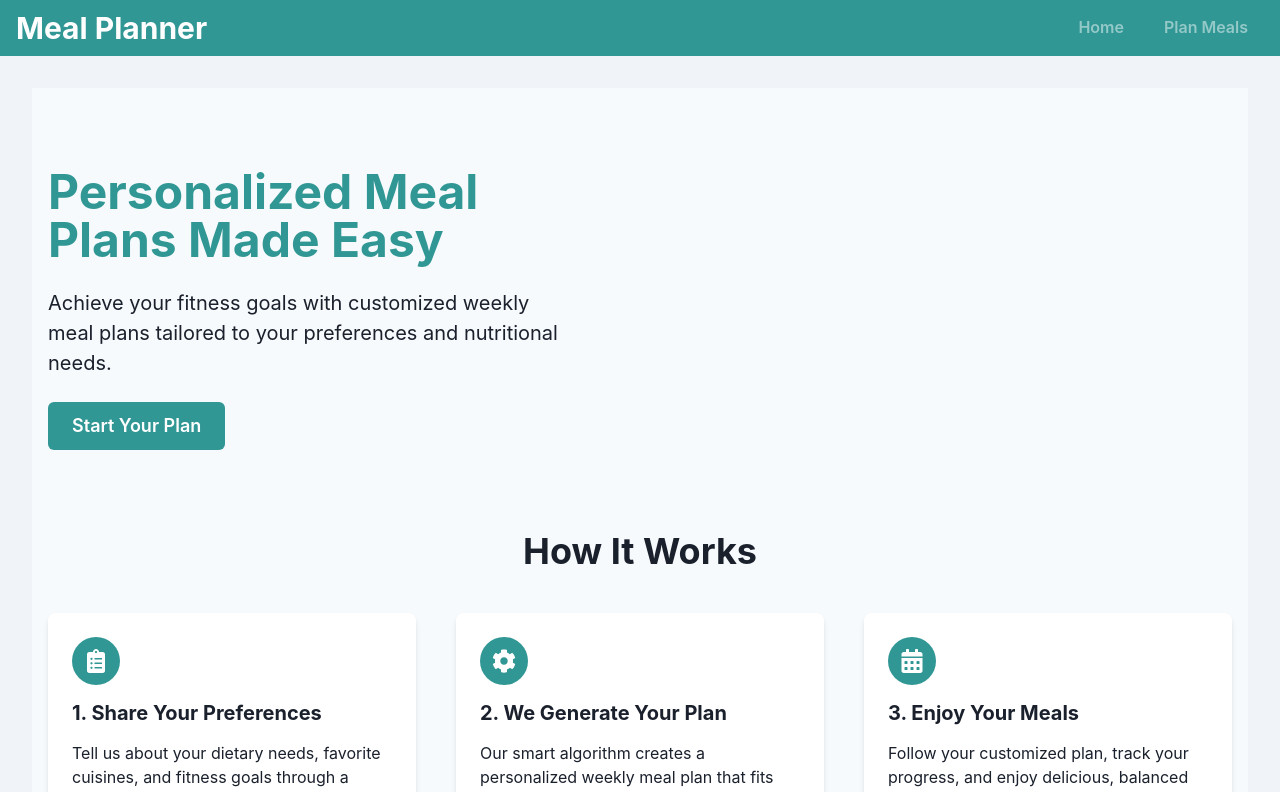
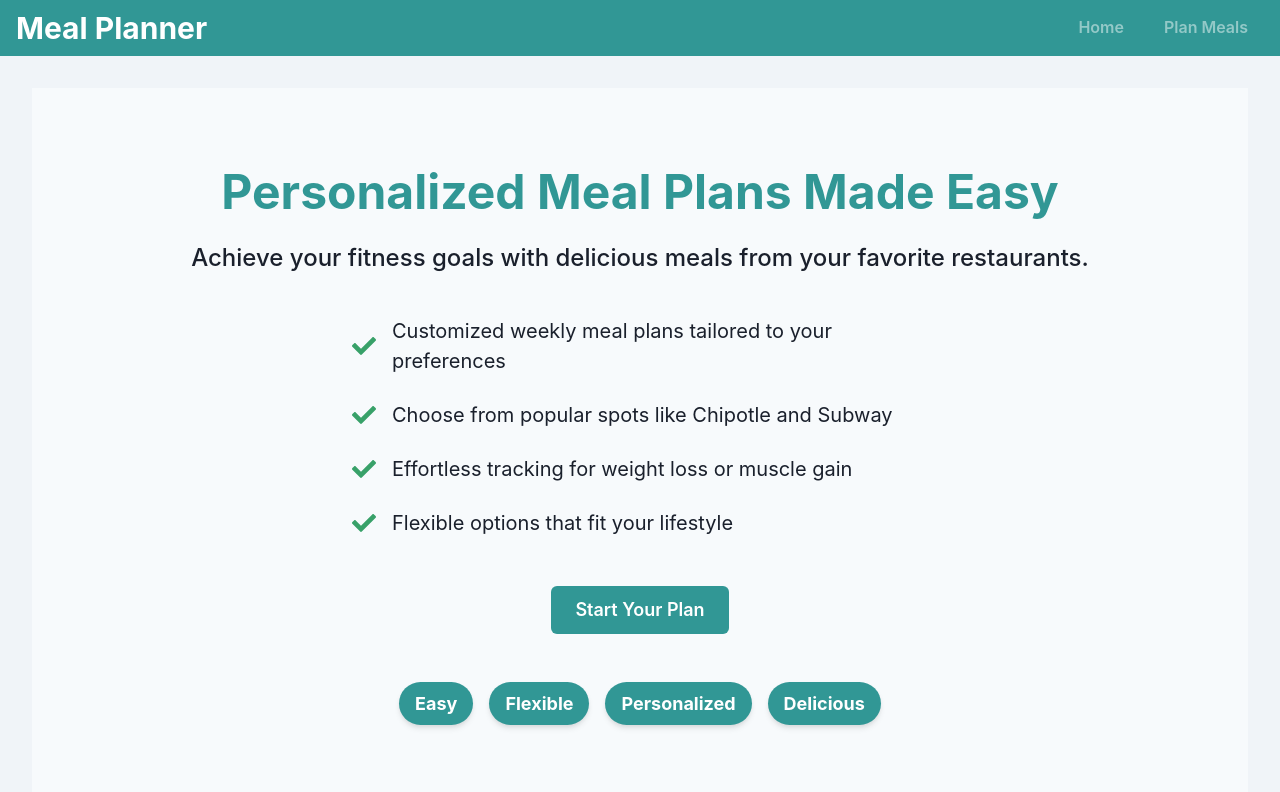
Before and after one commit to ms5573/meal_planner, a React (Create React App) app: page / in a window 1280 px wide. Shown: the top 792 px of the page. Built offline with nearby package versions, Linux system fonts and the light colour scheme.

Commit message:
Improved Landing pAGE

```diff
--- a/src/LandingPage.js
+++ b/src/LandingPage.js
@@ -1,7 +1,7 @@
 import React from 'react';
 import { useNavigate } from 'react-router-dom';
-import { Button, Box, Container, Heading, Text, VStack, HStack, SimpleGrid, Icon, useColorModeValue, Flex, Tab, TabList, TabPanel, TabPanels, Tabs, Badge } from '@chakra-ui/react';
-import { FaUtensils, FaChartPie, FaAppleAlt, FaClipboardCheck, FaFire, FaDrumstickBite, FaCheese, FaBreadSlice, FaClipboardList, FaCog, FaCalendarAlt } from 'react-icons/fa';
+import { Button, Box, Container, Heading, Text, VStack, HStack, SimpleGrid, Icon, useColorModeValue, Flex, ListItem, UnorderedList, Tab, TabList, TabPanel, TabPanels, Tabs, Badge, Tag, TagLabel } from '@chakra-ui/react';
+import { FaUtensils, FaChartPie, FaAppleAlt, FaClipboardCheck, FaFire, FaDrumstickBite, FaCheese, FaBreadSlice, FaClipboardList, FaCog, FaCalendarAlt, FaCheck } from 'react-icons/fa';
 import RestaurantLogo from './RestaurantLogo';
 
 // Feature component for displaying key features
@@ -14,12 +14,6 @@ const Feature = ({ icon, title, text }) => {
     </VStack>
   );
 };
-
-
-// const bounceAnimation = keyframes`
-//   0%, 100% { transform: translateY(0); }
-//   50% { transform: translateY(-10px); }
-// `;
 
 // How It Works Step component
 const HowItWorksStep = ({ icon, title, description }) => {
@@ -149,19 +143,49 @@ const LandingPage = () => {
     navigate('/meal-planner');
   };
 
+  const FeatureTag = ({ children }) => (
+    <Box
+      bg="teal.500"
+      color="white"
+      px={4}
+      py={2}
+      borderRadius="full"
+      fontWeight="bold"
+      fontSize="lg"
+      boxShadow="md"
+      _hover={{ transform: 'translateY(-2px)', boxShadow: 'lg' }}
+      transition="all 0.2s"
+    >
+      {children}
+    </Box>
+  );
+
   return (
     <Box bg={bgColor} minH="100vh">
       <Container maxW="container.xl" pt={20}>
         <VStack spacing={20} align="stretch">
           {/* Hero Section */}
-          <HStack spacing={8} alignItems="center" justifyContent="space-between" flexWrap="wrap">
-            <VStack align="start" spacing={6} maxW="lg">
-              <Heading as="h1" size="2xl" color="teal.500">
-                Personalized Meal Plans Made Easy
-              </Heading>
-              <Text fontSize="xl">
-                Achieve your fitness goals with customized weekly meal plans tailored to your preferences and nutritional needs.
-              </Text>
+          <Box>
+            <Heading as="h1" size="2xl" color="teal.500" textAlign="center" mb={6}>
+              Personalized Meal Plans Made Easy
+            </Heading>
+            <Text fontSize="2xl" textAlign="center" mb={10} fontWeight="medium">
+              Achieve your fitness goals with delicious meals from your favorite restaurants.
+            </Text>
+            <VStack spacing={6} mb={12} align="start" maxW="xl" mx="auto">
+              {[
+                "Customized weekly meal plans tailored to your preferences",
+                "Choose from popular spots like Chipotle and Subway",
+                "Effortless tracking for weight loss or muscle gain",
+                "Flexible options that fit your lifestyle"
+              ].map((text, index) => (
+                <HStack key={index} spacing={4}>
+                  <Icon as={FaCheck} color="green.500" boxSize={6} />
+                  <Text fontSize="xl">{text}</Text>
+                </HStack>
+              ))}
+            </VStack>
+            <Flex justify="center" mb={12}>
               <Button
                 colorScheme="teal"
                 size="lg"
@@ -171,8 +195,16 @@ const LandingPage = () => {
               >
                 Start Your Plan
               </Button>
-            </VStack>
-          </HStack>
+            </Flex>
+            <Flex justify="center" wrap="wrap" gap={4}>
+              <FeatureTag>Easy</FeatureTag>
+              <FeatureTag>Flexible</FeatureTag>
+              <FeatureTag>Personalized</FeatureTag>
+              <FeatureTag>Delicious</FeatureTag>
+            </Flex>
+          </Box>
+
+
 
           {/* How It Works Section */}
           <Box>
```
